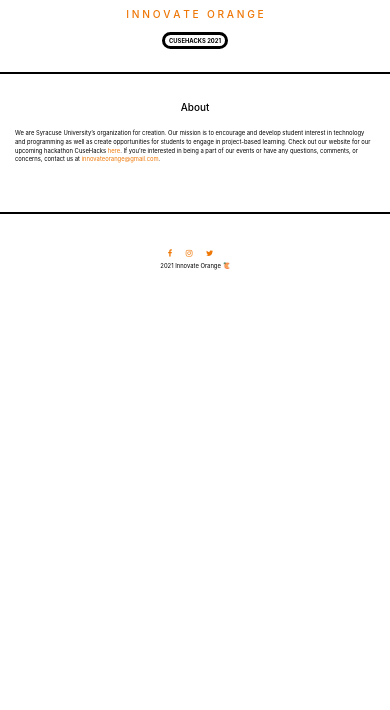
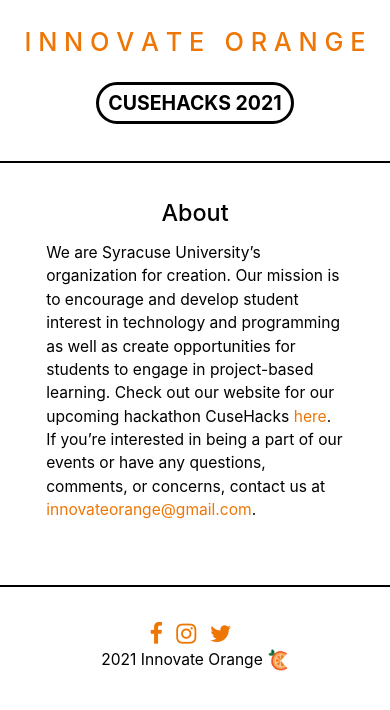
Before and after one commit to innovateorange/innovateorange.github.io, a Jekyll site: the page built from index.html, in a window 390 px wide. Shown: the top 710 px of the page. Built offline with Jekyll 4.4.1, drawn with Linux system fonts in a browser that asks for light colours; nearby versions of some CDN libraries.

Commit message:
added mobile css

```diff
--- a/Gemfile
+++ b/Gemfile
@@ -1,6 +1,6 @@
 source "https://rubygems.org"
 
-ruby "2.6.3"
+ruby "2.6.5"
 
 gem "jekyll"
 gem "jekyll-watch"
--- a/css/original.css
+++ b/css/original.css
@@ -128,3 +128,63 @@
 .fa-2x {
   font-size: 2vw;
 }
+
+@media only screen and (max-width: 768px) {
+
+  h1 {
+    font-size: 6.5vw;
+    margin-bottom: 8vw;
+  }
+
+  h2 {
+    font-size: 6vw;
+  }
+
+  p {
+    font-size: 4vw;
+  }
+
+  /*
+   * Hero Section
+   */
+
+  nav {
+    font-size: 5vw;
+    padding: 7vw 0
+  }
+
+
+  .hero a {
+    font-size: 5vw;
+    padding: 1.5vw 2.5vw;
+  }
+
+  /*
+   * About Section
+   */
+
+  .about {
+    padding: 5vw 8vw;
+  }
+
+  .about p {
+    padding-bottom: 3vw;
+  }
+
+  /*
+   * Footer Section
+   */
+
+  .footer {
+    padding: 5vw 0;
+  }
+
+  .footer img {
+    width: 6%;
+  }
+
+  .fa-2x {
+    font-size: 6vw;
+  }
+
+}
```
